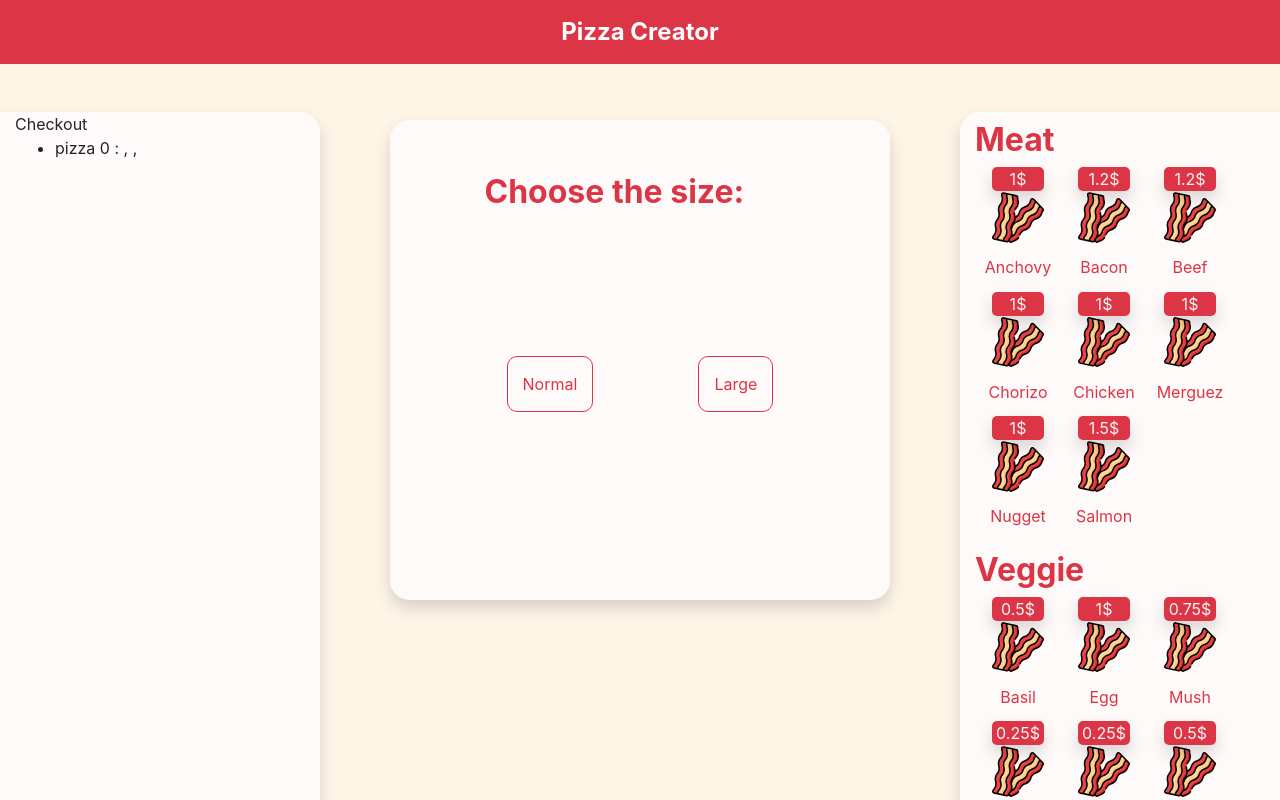
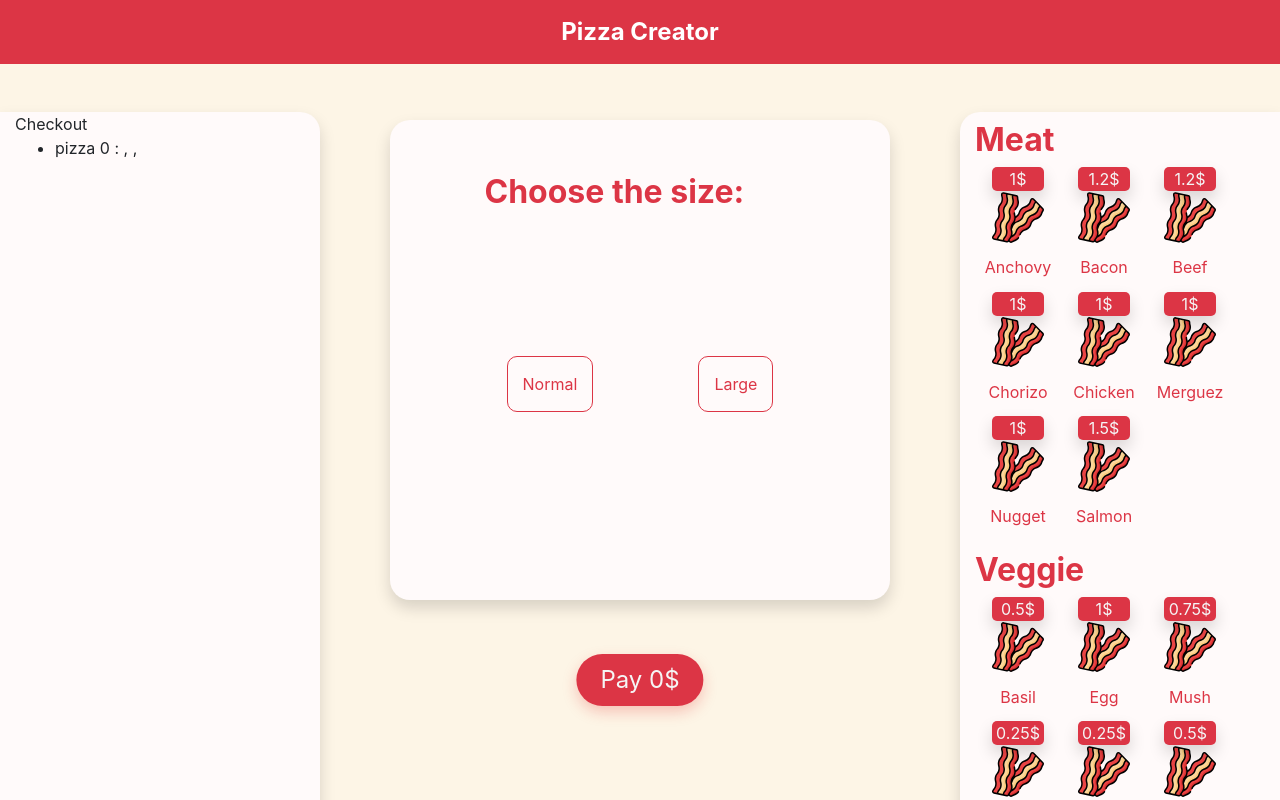
Before and after one commit to TonyHg/pizza-creator, a React (Create React App) app: page / in a window 1280 px wide. Shown: the top 800 px of the page. Built offline with nearby package versions, Linux system fonts and the light colour scheme.

Commit message:
add pay button

```diff
--- a/src/App.js
+++ b/src/App.js
@@ -4,6 +4,8 @@ import './App.scss';
 import Header from './components/Header';
 import Checkout from './components/Checkout';
 import PizzaCreator from './components/PizzaCreator';
+import Pay from './components/Pay';
+import roundToCents from './utils/Round';
 
 function App() {
   const [pizzas, setPizzas] = useState([]);
@@ -25,14 +27,23 @@ function App() {
     setPizzas(newPizzas);
   }
 
+  const onPay = () => {
+
+  }
+
   const wrapperStyle = "wrapper d-flex my-5";
+
+  var total = pizzas.reduce((acc, curr) => acc + (curr.size !== null ? curr.size.price : 0) + curr.toppings.reduce((a, c) => a + c.price, 0), 0);
+  total = roundToCents(total);
+
   return (
     <div className="App">
       <Header />
       <div className={wrapperStyle}>
-        <Checkout pizzas={pizzas}/>
+        <Checkout pizzas={pizzas} total={total}/>
         <PizzaCreator pizzas={pizzas} onUpdatePizza={onUpdatePizza}/>
       </div>
+      <Pay onPay={onPay} total={total}/>
     </div>
   );
 }
--- /dev/null
+++ b/src/components/Pay.js
@@ -0,0 +1,10 @@
+import React from 'react';
+
+import '../css/Pay.scss';
+
+export default function Pay({onPay, total}) {
+  const payStyle = "pay-btn position-absolute py-2 px-4";
+  return <div className={payStyle}>
+    Pay {total}$
+  </div>
+}
--- /dev/null
+++ b/src/css/Pay.scss
@@ -0,0 +1,17 @@
+@import "../../node_modules/bootstrap/scss/bootstrap";
+
+.pay-btn {
+  color: whitesmoke;
+  background-color: $red;
+  border-radius: 30px;
+  font-size: 24px;
+  cursor: pointer;
+  top: 85%;
+  left: 50%;
+  transform: translate(-50%, -50%);
+  transition: all ease-out 0.3s;
+  box-shadow: 0px 6px 15px -1px rgba(225,22,22,0.25);
+  &:hover {
+    box-shadow: 0px 0px 22px -2px rgba(225,22,22,0.80);
+  }
+}
--- /dev/null
+++ b/src/utils/Round.js
@@ -0,0 +1,5 @@
+export default function roundToCents(total) {
+  total *= 100;
+  total = Math.round(total);
+  return total / 100;
+}
```
